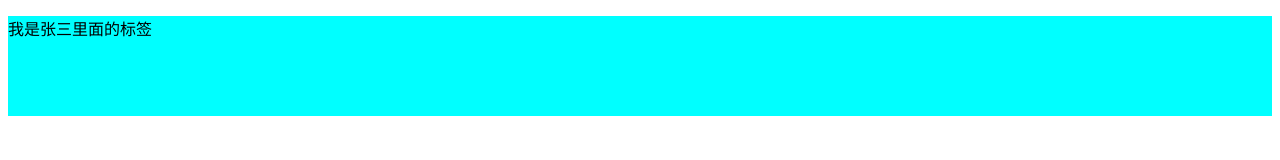
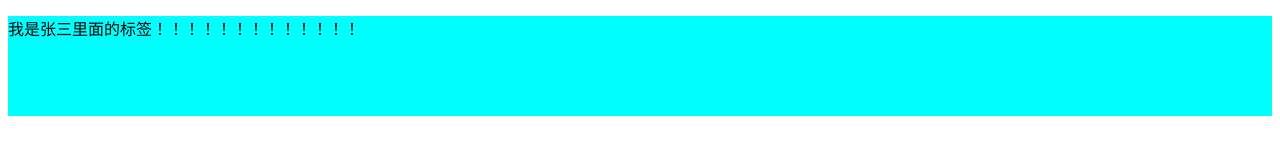
Before and after one commit to luogd1114/test-111, a plain HTML site: page index.html in a window 1280 px wide. Drawn offline with Linux system fonts and the light colour scheme.

Commit message:
zhangsan-two

```diff
--- a/index.html
+++ b/index.html
@@ -14,7 +14,7 @@
 </head>
 <body>
     <div class="app">
-        <p>我是张三里面的标签</p>
+        <p>我是张三里面的标签！！！！！！！！！！！！！</p>
     </div>
 </body>
 </html>
```
